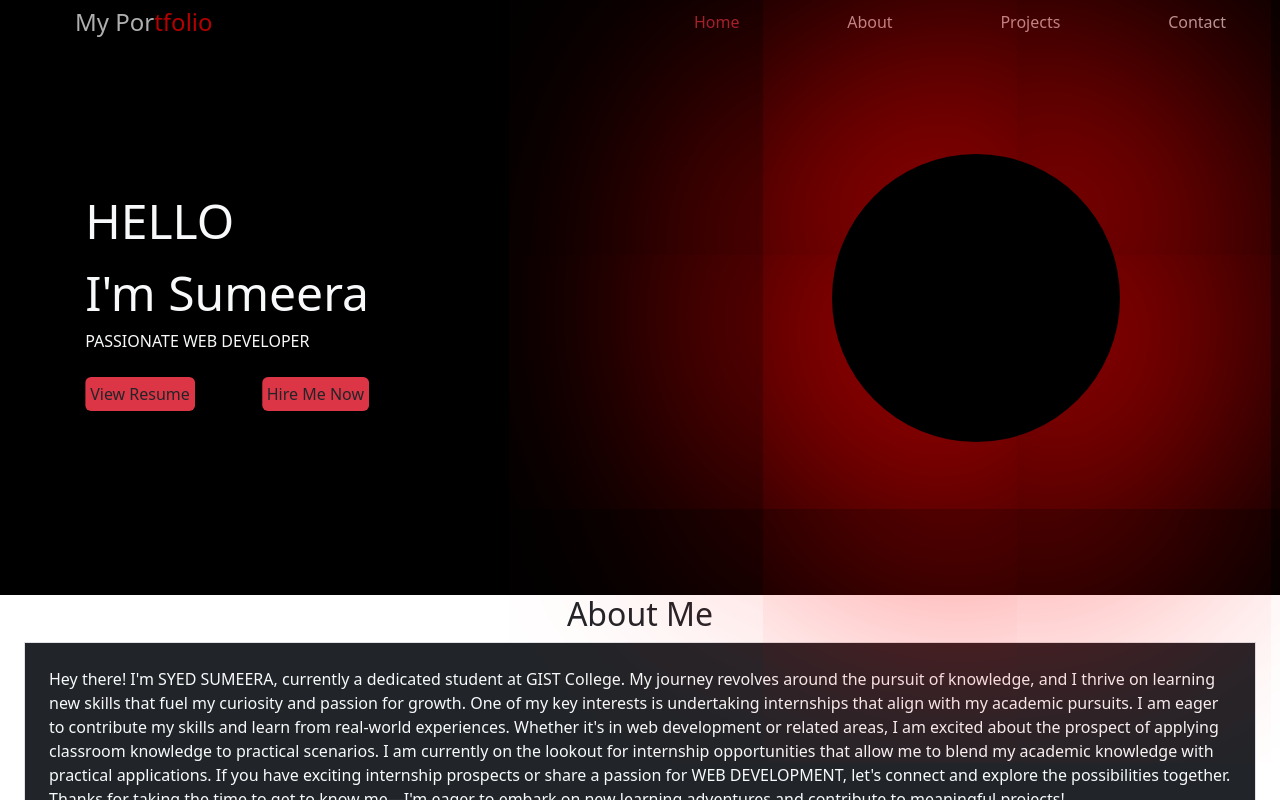
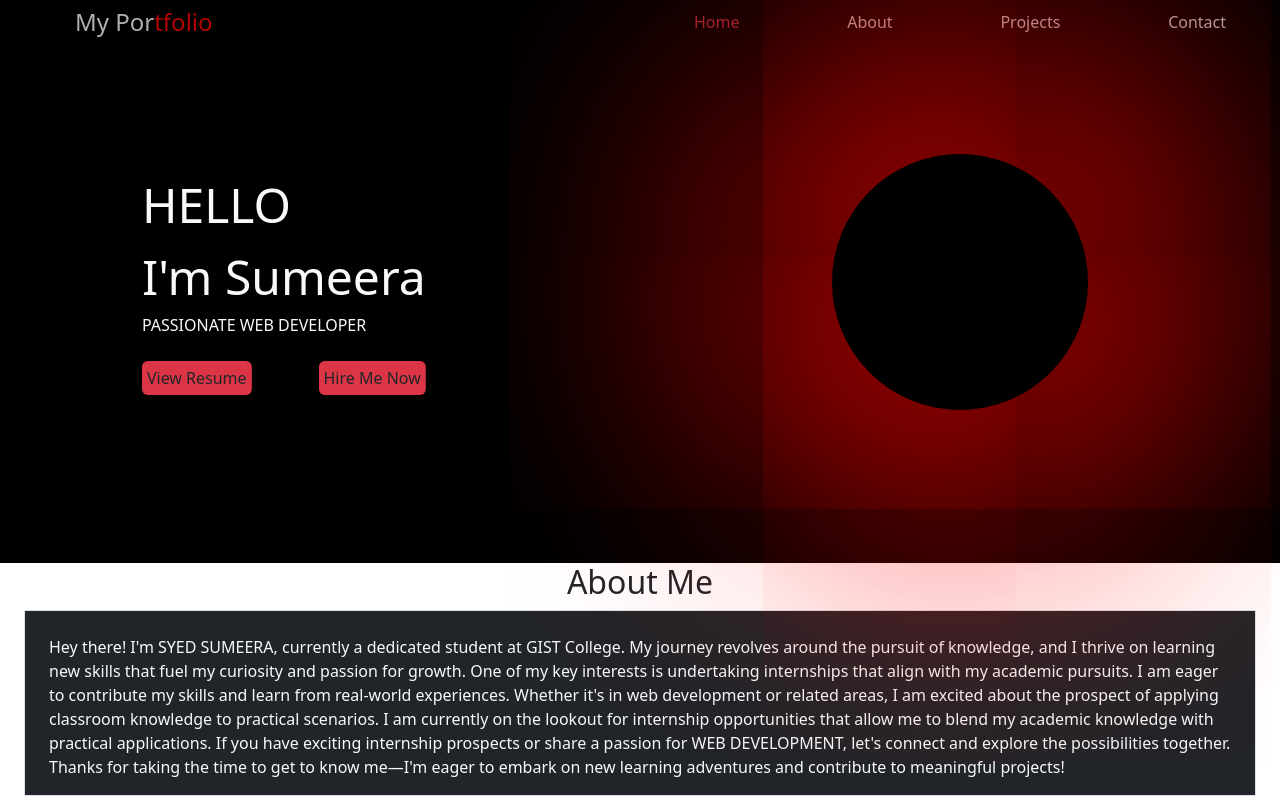
Before and after one commit to Sumeera3/My_Portfolio, a React (Create React App) app: page / in a window 1280 px wide. Shown: the top 800 px of the page. Built offline with nearby package versions, Linux system fonts and the light colour scheme.

Commit message:
save commits

```diff
--- a/src/components/Body.js
+++ b/src/components/Body.js
@@ -24,7 +24,7 @@ function Body() {
         </div>
 
         <div className='border-img'>
-          <img src={pimg} alt="" className='main-img' ></img>
+          {/* <img src={pimg} alt="" className='main-img' ></img> */}
         </div>
       </div>
       <About></About>
--- a/src/components/Style.css
+++ b/src/components/Style.css
@@ -25,6 +25,7 @@
     border-radius: 100%;
     box-shadow: 0rem 0rem 30rem 10rem #ff0000d9;
     opacity: 0.7;
+    padding: 8rem;
 }
 .navbar{
     background-color: black;
@@ -262,7 +263,7 @@ textarea{
     }
     to{
         display: block;
-        transform: translatex(30%);
+        transform: translatex(50%);
     }
 }
 @keyframes nav-bar{
```
